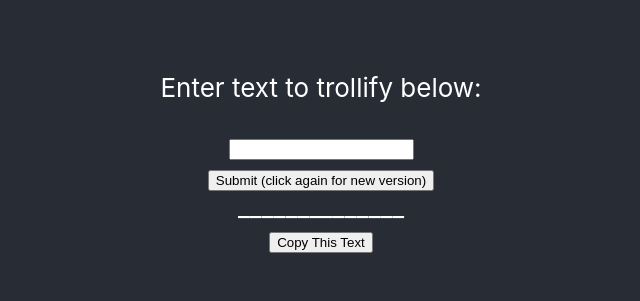
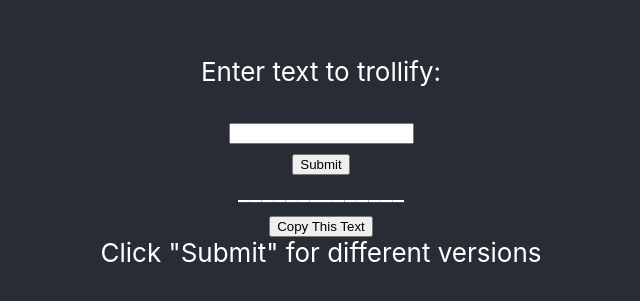
Before and after one commit to aservet1/webtrolltext, a React (Create React App) app: page / in a window 1280 px wide. Shown: the part 251-552 px from the top of the page, without its empty margins (319-959 px from the left). Built offline with nearby package versions, Linux system fonts and the light colour scheme.

Commit message:
reformatting code and text

```diff
--- a/src/App.js
+++ b/src/App.js
@@ -34,18 +34,20 @@ class App extends React.Component {
               //TODO make a CSS class for the submit buttons
       <div className="App">
         <header className="App-header">
-          <p> Enter text to trollify below: </p>
+          <p> Enter text to trollify: </p>
           <div><input onChange={(event) => this.setState({text: event.target.value})}/></div>
 
           <div><button onClick={ () => this.setState({ trolledText: this.trollify(this.state.text) }) } >
-				{"Submit (click again for new version)"}
-		  </button></div>
+            {"Submit"}
+          </button></div>
 
           <div> {(this.state.trolledText !== '') ? this.state.trolledText : this.placeholder} </div>
 
-		  <div><button onClick={ () => navigator.clipboard.writeText(this.state.trolledText) } >
-            	{"Copy This Text"}
+          <div><button onClick={ () => navigator.clipboard.writeText(this.state.trolledText) } >
+            {"Copy This Text"}
           </button></div>
+
+          <div> Click "Submit" for different versions </div>
 
           {/*<a
             className="App-link"
```
